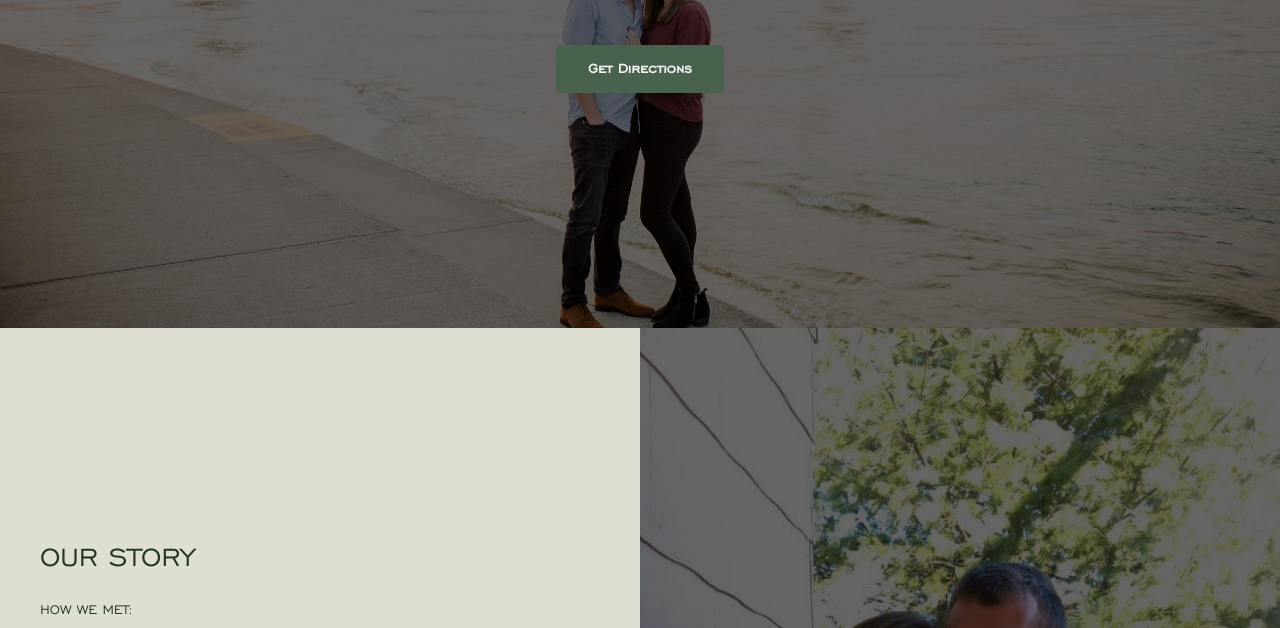
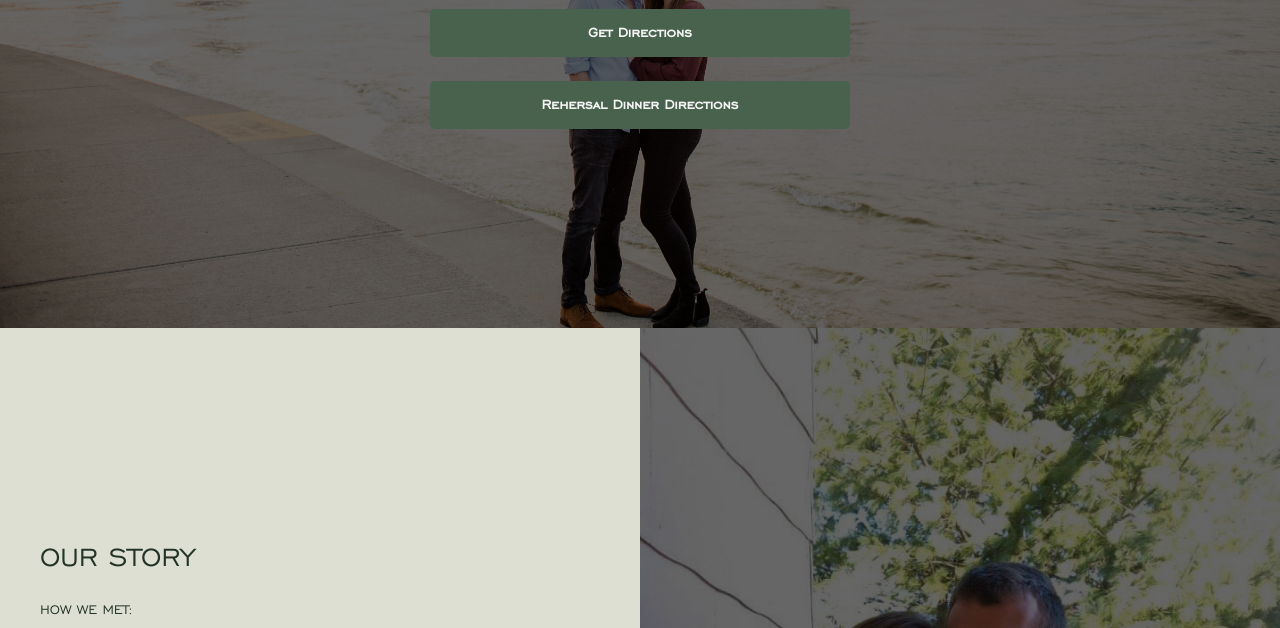
Before and after one commit to mattmeags/wedding_website, a website: page index.html in a window 1280 px wide. Shown: the part 472-1100 px from the top of the page. Drawn offline with nearby package versions, Linux system fonts and the light colour scheme.

Commit message:
add rehersal dinner button

```diff
--- a/index.html
+++ b/index.html
@@ -72,8 +72,11 @@
                             </span>
                         </div>
 
-                        <div class="full-width d-flex justify-content-center">
+                        <div class="full-width d-flex flex-column justify-content-center hero__button-wrapper">
                             <a href="https://goo.gl/maps/FPssmCHKUBwV7inv9" class="button mt-5 font-weight-bolder" type="button"> Get Directions</a>
+
+                            <a href="https://www.google.com/maps/place/Skokie+Country+Club+Paddle+Hut/@42.1277009,-87.7722821,17z/data=!3m1!4b1!4m5!3m4!1s0x880fc404f5182937:0xdbde594d9e95f777!8m2!3d42.1276969!4d-87.7700881"
+                                class="button mt-4 font-weight-bolder" type="button"> Rehersal Dinner Directions</a>
                         </div>
                     </section>
                 </div>
--- a/public/styles.css
+++ b/public/styles.css
@@ -275,6 +275,10 @@ summary ~ * {
     margin-top: 20px;
 }
 
+.hero__button-wrapper {
+    margin: 0 auto;
+}
+
 .section--cover {
     position: absolute;
 }
@@ -521,6 +525,10 @@ img {
 
     .sub-hero-copy__text {}
 
+    .hero__button-wrapper {
+        max-width: 80%;
+    }
+
     /**
     *   Images
     */
@@ -721,6 +729,10 @@ img {
         padding: 0 15px;
     }
 
+    .hero__button-wrapper {
+        max-width: 35%;
+    }
+
     .divider-right {
         padding-right: 20px;
         margin-right: 20px;
```
